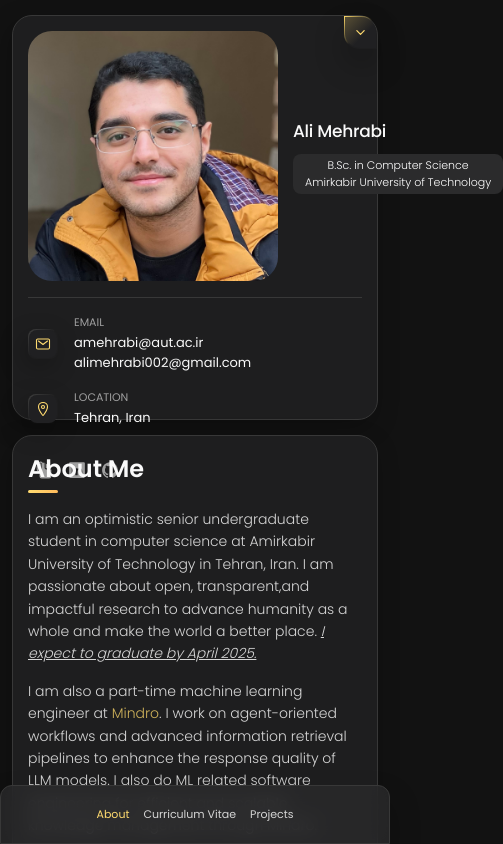
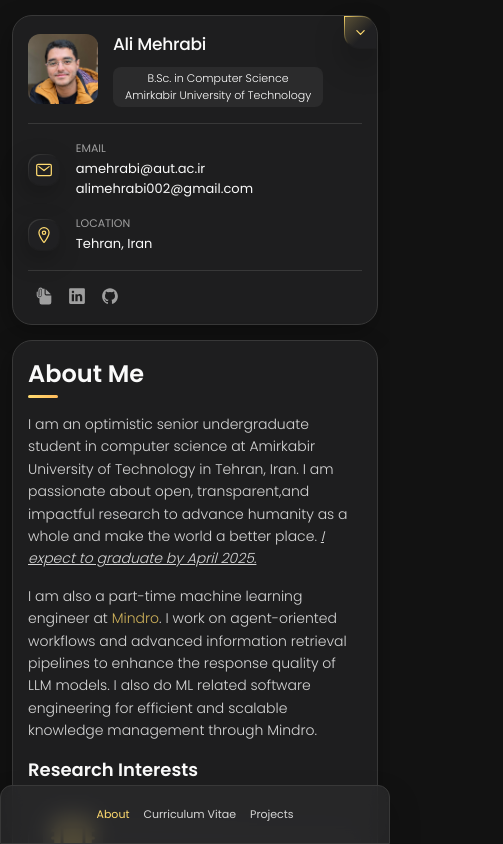
Before and after one commit to alimium/alimium.github.io, a plain HTML site: page index.html in a window 390 px wide. Both pictures are taken after a click on the button 360 px from the left and 32 px from the top of the page. Shown: the top 844 px of the page, 503 px wide, since content can reach past the window. Drawn offline with nearby package versions, Linux system fonts and the light colour scheme.

Commit message:
Enhance responsive design by adjusting media query breakpoints and updating avatar styles

```diff
--- a/assets/css/style.css
+++ b/assets/css/style.css
@@ -1260,7 +1260,29 @@ textarea.form-input::-webkit-resizer { display: none; }
  * responsive larger than 450px screen
  */
 
-@media (min-width: 450px) {
+@media (min-width: 350px) {
+
+  .avatar-box {
+    width: 70px;
+    height: 70px;
+  }
+
+  .avatar-box img { width: 70px; border-radius: 12px;}
+
+  .icon-box {
+    width: 32px;
+    height: 32px;
+    border-radius: 12px;
+    font-size: 18px;
+  }
+
+  .testimonials-avatar-box {
+    transform: translate(15px, -15px);
+    border-radius: 20px;
+  }
+
+  .testimonials-avatar-box ion-icon { font-size: 50px;
+  color: var(--vegas-gold) }
 
   /**
    * client
```
